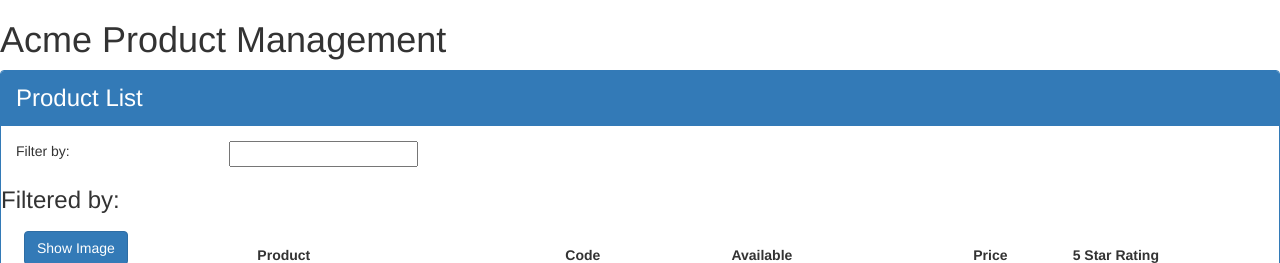
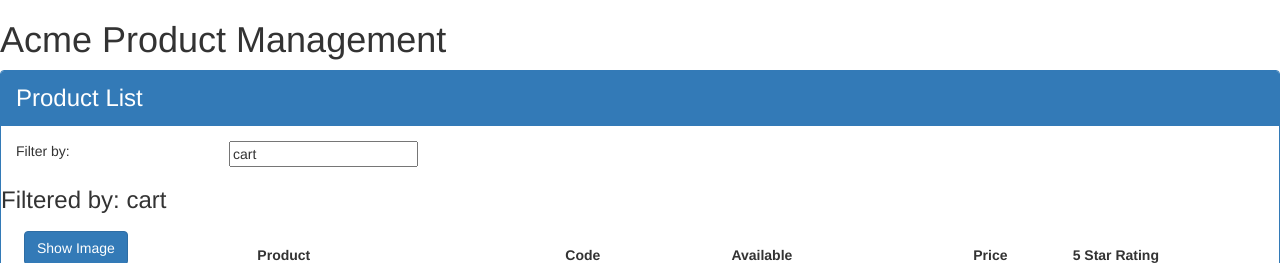
Before and after one commit to hebe889900/angularGettingStarted, an Angular app in the folder Desktop/angularLearning/APM-Start/: page /products in a window 1280 px wide. Shown: the top 263 px of the page. Built offline with nearby package versions, Linux system fonts and the light colour scheme.

Commit message:
Two way data binding filters

```diff
--- a/Desktop/angularLearning/APM-Start/src/app/app.module.ts
+++ b/Desktop/angularLearning/APM-Start/src/app/app.module.ts
@@ -1,5 +1,6 @@
 import { BrowserModule } from '@angular/platform-browser';
 import { NgModule } from '@angular/core';
+import { FormsModule } from '@angular/forms';
 
 import { AppComponent } from './app.component';
 import { ProductListComponent } from './products/product-list.component';
@@ -10,7 +11,8 @@ import { ProductListComponent } from './products/product-list.component';
     ProductListComponent
   ],
   imports: [
-    BrowserModule
+    BrowserModule,
+    FormsModule
   ],
   providers: [],
   bootstrap: [AppComponent]
--- a/Desktop/angularLearning/APM-Start/src/app/products/product-list.component.html
+++ b/Desktop/angularLearning/APM-Start/src/app/products/product-list.component.html
@@ -8,12 +8,12 @@
                 Filter by:
             </div>
             <div class = 'col-md-4'>
-                <input type = 'text'/>
+                <input type = 'text' [(ngModel)] = 'listFilter'/>
             </div>
         </div>
         <div class = 'row'>
             <div clas = 'col-md-6'>
-                <h3>Filtered by: </h3>
+                <h3>Filtered by: {{listFilter}} </h3>
             </div>
         </div>
         <div class = 'table-responsive'>
--- a/Desktop/angularLearning/APM-Start/src/app/products/product-list.component.ts
+++ b/Desktop/angularLearning/APM-Start/src/app/products/product-list.component.ts
@@ -10,6 +10,7 @@ export class ProductListComponent {
     imageWidth: number = 50;
     imageMargin: number = 2;
     showImage: boolean = false;
+    listFilter: string = 'cart';
     products: any[] = [
         {
             "productId": 1,
```
